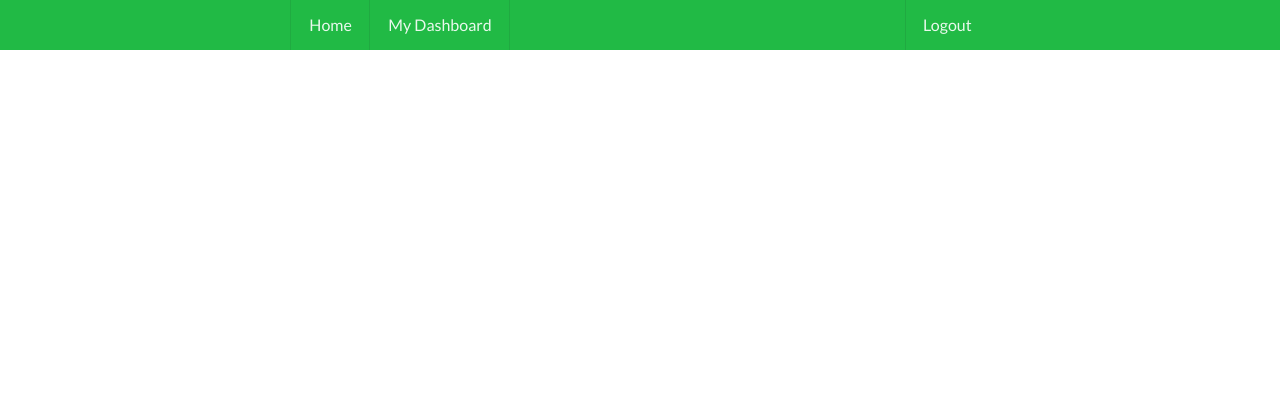
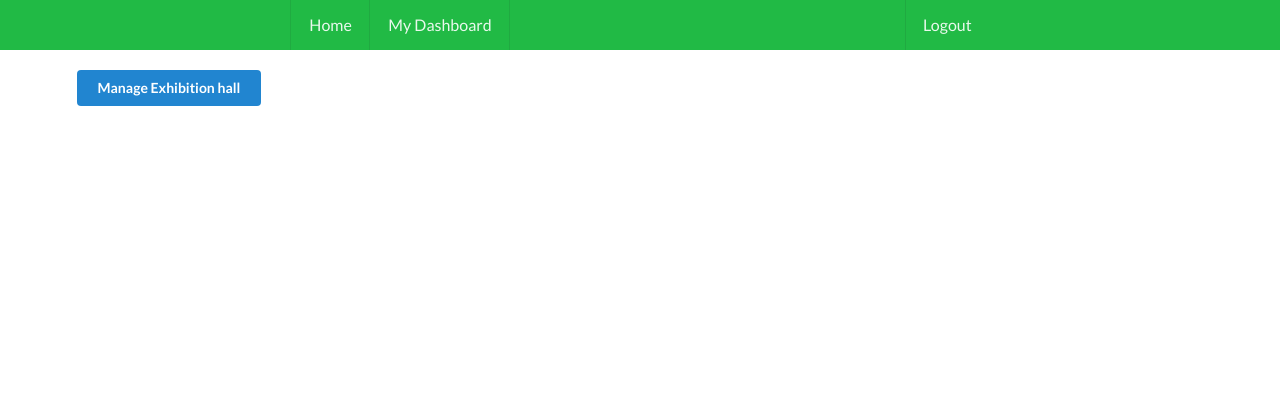
Before and after one commit to chaudharynabin6/Online-Art-Gallery, a Django app: page /exhibition/ in a window 1280 px wide. Shown: the top 420 px of the page. Before the commit the page ends 50 px from the top, so only its background shows below. Run offline with Django 3.2, Linux system fonts and the light colour scheme; the visitor is signed in with stand-in values (Sample User, id 1); data that the repository does not hold is empty; some libraries are stand-ins or nearby versions.

Commit message:
exhibition: administrator can manage exhibtion and handling the not authenticted user

```diff
--- a/src/exhibition/templates/exhibition/exhibition-hall.html
+++ b/src/exhibition/templates/exhibition/exhibition-hall.html
@@ -1,12 +1,15 @@
 {% extends 'base.html' %}
 
 {% block content %}
+<div class="ui container">
 {% if is_artist %}
-<div class="ui container">
 <a class="ui button primary" href="{% url 'exhibition:add-art' %}">Add Art</a>
+{% endif %}
+{% if request.user.is_superuser %}
+<a class="ui button primary" href="{% url 'exhibition:manage-exhibition' %}">Manage Exhibition hall</a>
+{% endif %}
 </div>
 <br>
-{% endif %}
 <div class="ui container">
 <div class="ui grid three column">
 {% for art in arts %}
--- a/src/exhibition/urls.py
+++ b/src/exhibition/urls.py
@@ -3,12 +3,17 @@ from django.urls import path
 
 from artGallery.models import art
 from exhibition.models import auction
-from .views import exhibition_hall, add_art, art_showcase, approve_art, auction
+from .views import exhibition_hall, add_art, art_showcase, approve_art, auction, add_exhibition, manage_exhibition, activate_exhibition, deactivate_exhibition
 app_name = "exhibition"
 urlpatterns = [
     path("", exhibition_hall, name="exhibition-hall"),
     path("add-art", add_art, name="add-art"),
     path("art-showcase/<int:art_id>", art_showcase, name="art-showcase"),
     path("approve-art", approve_art, name="approve-art"),
-    path("auction", auction, name="auction")
+    path("auction", auction, name="auction"),
+    path("add-exhibition", add_exhibition, name="add-exhibition"),
+    path("manage-exhibition", manage_exhibition, name="manage-exhibition"),
+    path("activate-exhibition", activate_exhibition, name="activate-exhibition"),
+    path("deactivate-exhibition", deactivate_exhibition,
+         name="deactivate-exhibition")
 ]
--- a/src/exhibition/views.py
+++ b/src/exhibition/views.py
@@ -1,11 +1,12 @@
 from django.http import request
+from django.http.response import HttpResponse
 from django.shortcuts import redirect, render
-from .forms import add_update_art_form
+from .forms import add_update_art_form, add_update_exhibition_form
 from client.models import client, artist
 from .models import exhibtion, art, auction as auc
 from django.contrib.auth.models import User
 from django.db.models import Max
-from decimal import Decimal
+from decimal import Context, Decimal
 # Create your views here.
 
 
@@ -13,18 +14,25 @@ def exhibition_hall(request):
     """
     This function is home for the exhibition hall
     """
+    if not request.user.is_authenticated:
+        return render(request, "exhibition/not-found.html", {
+            "error": "you must login first"
+        })
+    # is artist or not
     if(artist.objects.filter(user=request.user).first()):
         is_artist = True
     else:
         is_artist = False
-
+    # if admin login
     if(request.user.is_superuser):
         arts = art.objects.filter(is_approved=False).order_by('date_created')
+    # if artist login
     elif artist.objects.filter(user=request.user).first():
         arts = art.objects.filter(
             artist=artist.objects.filter(user=request.user).first())
 
     else:
+        #  if client logined
         arts = art.objects.filter(is_approved=True)
     context = {
         "arts": arts,
@@ -54,6 +62,10 @@ def add_art(request):
 
 
 def art_showcase(request, art_id):
+    if not request.user.is_authenticated:
+        return render(request, "exhibition/not-found.html", {
+            "error": "you must login first"
+        })
     current_art = art.objects.filter(id=art_id).first()
     top_5_auctions = auc.objects.filter(
         art=current_art).order_by("-bid_amount")[:5]
@@ -83,6 +95,10 @@ def approve_art(request):
 
 
 def auction(request):
+    if not request.user.is_authenticated:
+        return render(request, "exhibition/not-found.html", {
+            "error": "you must login first"
+        })
     current_client = client.objects.filter(user=request.user).first()
     if(current_client and request.method == "POST"):
         bid_amount = request.POST.get('bid_amount')
@@ -113,3 +129,62 @@ def auction(request):
             })
 
     return redirect("exhibition:art-showcase", art_id)
+
+
+def add_exhibition(request):
+    if(request.user.is_superuser):
+        form = add_update_exhibition_form()
+        if(request.method == "POST"):
+            form = add_update_exhibition_form(request.POST)
+            form.save()
+            return redirect("exhibition:manage-exhibition")
+        context = {
+            "form": form
+        }
+        return render(request, "exhibition/add-update-exhibition.html", context)
+    else:
+        return render(request, "exhibition/not-found.html", {
+            "error": "you must be administrator for adding exhibition"
+        })
+
+
+def manage_exhibition(request):
+    if(request.user.is_superuser):
+        exhibtions = exhibtion.objects.all()
+        context = {
+            "exhibitions": exhibtions,
+        }
+        return render(request, "exhibition/manage-exhibition.html", context)
+    else:
+        return render(request, "exhibition/not-found", {
+            "error": "you must be super user to manage the exhibition"
+        })
+
+
+def activate_exhibition(request):
+    if(request.user.is_superuser and request.method == "POST"):
+        exhibtion_id = request.POST.get("exhibition_id")
+        current_exhibition = exhibtion.objects.filter(id=exhibtion_id).first()
+        if(current_exhibition):
+            current_exhibition.is_active = True
+            current_exhibition.save()
+            exhibtion.objects.exclude(id=exhibtion_id).update(is_active=False)
+            return redirect("exhibition:manage-exhibition")
+    else:
+        return render(request, "exhibition/not-found.html", {
+            "error": "you must be administrator for adding exhibition"
+        })
+
+
+def deactivate_exhibition(request):
+    if(request.user.is_superuser and request.method == "POST"):
+        exhibtion_id = request.POST.get("exhibition_id")
+        current_exhibition = exhibtion.objects.filter(id=exhibtion_id).first()
+        if(current_exhibition):
+            current_exhibition.is_active = False
+            current_exhibition.save()
+        return redirect("exhibition:manage-exhibition")
+    else:
+        return render(request, "exhibition/not-found.html", {
+            "error": "you must be administrator for adding exhibition"
+        })
```
Also changed, not shown: src/exhibition/forms.py (+8 -0 lines), src/exhibition/templates/exhibition/add-update-exhibition.html (added, +12 -0 lines), src/exhibition/templates/exhibition/manage-exhibition.html (added, +66 -0 lines).
